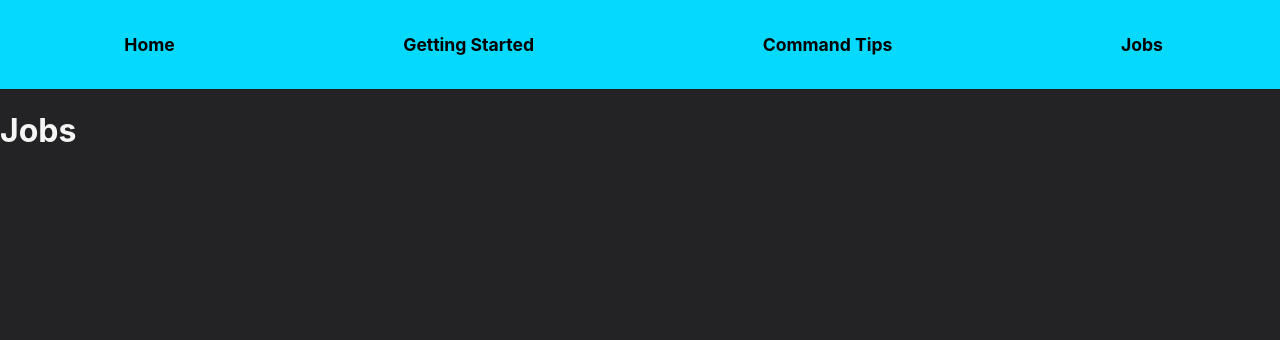
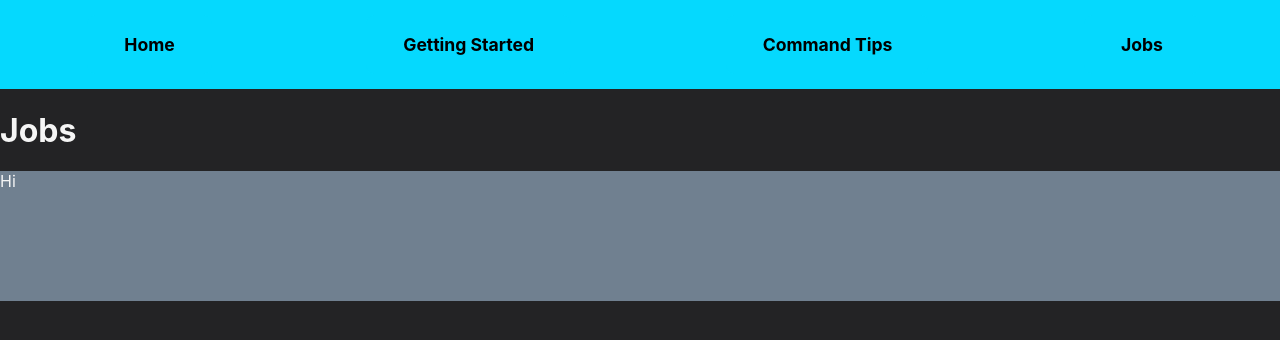
Before and after one commit to BuddhaTheChef/whyReactWebpage, a React (Create React App) app: page /Jobs in a window 1280 px wide. Shown: the top 340 px of the page. Built offline with nearby package versions, Linux system fonts and the light colour scheme.

Commit message:
added footer

```diff
--- a/src/App.js
+++ b/src/App.js
@@ -6,6 +6,7 @@ import GettingStarted from './components/GettingStarted';
 import CommandTips from './components/CommandTips';
 import Jobs from './components/Jobs';
 import NavBar from './components/NavBar';
+import Footer from './components/Footer';
 
 function App() {
   return (
@@ -18,6 +19,7 @@ function App() {
           <Route path="/CommandTips" component={CommandTips} />
           <Route path="/Jobs" component={Jobs}/>
     </Switch>
+    <Footer/>
     </div>
 </Router>
   );
--- /dev/null
+++ b/src/components/Footer.js
@@ -0,0 +1,11 @@
+import React, { Component } from 'react'
+
+export default class Footer extends Component {
+    render() {
+        return (
+            <div style={{position: 'relative', bottom: '0px', background: 'slategray', width: '100%', height: '130px'}}>
+                Hi
+            </div>
+        )
+    }
+}
--- a/src/components/GettingStarted.js
+++ b/src/components/GettingStarted.js
@@ -10,8 +10,7 @@ export default class GettingStarted extends Component {
 
                 <p className="ptag">
                     I will teach you how to get started.
-                     </p>
-
+                </p>
             </div>
         )
     }
```
